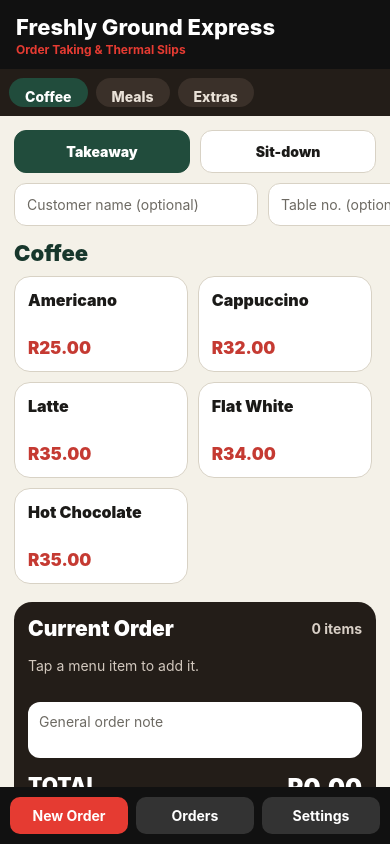
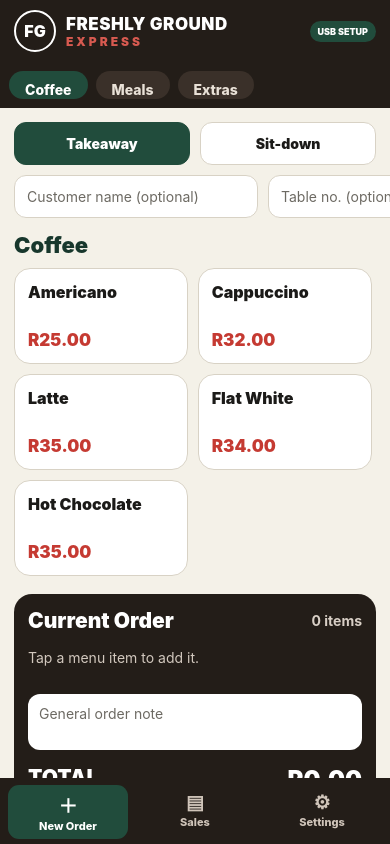
Before and after one commit to stockmatebi/FreshlyGroundOrders, a React Native app: screen / in a window 390 px wide. Built offline with nearby package versions, Linux system fonts and the light colour scheme.

Commit message:
Rebuild app shell for V2 sales archive, branding and local-first storage

```diff
--- a/App.js
+++ b/App.js
@@ -1,116 +1,139 @@
 import React, { useEffect, useMemo, useState } from 'react';
-import { Alert, SafeAreaView, StyleSheet, Text, View } from 'react-native';
+import { Alert, StyleSheet, Text, TouchableOpacity, View } from 'react-native';
 import AsyncStorage from '@react-native-async-storage/async-storage';
+import { SafeAreaProvider, SafeAreaView } from 'react-native-safe-area-context';
 import { StatusBar } from 'expo-status-bar';
-import { defaultMenu } from './src/data/menu';
+import { defaultMenu, normalizeMenu } from './src/data/menu';
+import { defaultSettings, mergeSettings } from './src/data/settings';
 import { NewOrderScreen } from './src/screens/NewOrderScreen';
 import { OrdersScreen } from './src/screens/OrdersScreen';
 import { SettingsScreen } from './src/screens/SettingsScreen';
+import { STORAGE_KEYS, loadJson, saveJson } from './src/utils/storage';
+import { localDateKey } from './src/utils/reports';
+import { theme } from './src/theme';
 
-const STORAGE_KEYS = {
-  menu: 'FGE_MENU_V1',
-  orders: 'FGE_ORDERS_V1',
-  printer: 'FGE_PRINTER_V1',
-};
+const LEGACY_KEYS = { menu: 'FGE_MENU_V1', orders: 'FGE_ORDERS_V1', printer: 'FGE_PRINTER_V1' };
 
 export default function App() {
+  return <SafeAreaProvider><AppShell /></SafeAreaProvider>;
+}
+
+function AppShell() {
   const [activeTab, setActiveTab] = useState('new');
   const [menu, setMenu] = useState(defaultMenu);
   const [orders, setOrders] = useState([]);
-  const [printer, setPrinter] = useState(null);
+  const [settings, setSettings] = useState(defaultSettings);
   const [ready, setReady] = useState(false);
 
-  useEffect(() => {
-    loadData();
-  }, []);
+  useEffect(() => { loadData(); }, []);
 
   async function loadData() {
     try {
-      const [savedMenu, savedOrders, savedPrinter] = await Promise.all([
-        AsyncStorage.getItem(STORAGE_KEYS.menu),
-        AsyncStorage.getItem(STORAGE_KEYS.orders),
-        AsyncStorage.getItem(STORAGE_KEYS.printer),
+      let savedMenu = await loadJson(STORAGE_KEYS.menu, null);
+      let savedOrders = await loadJson(STORAGE_KEYS.orders, null);
+      let savedSettings = await loadJson(STORAGE_KEYS.settings, null);
+
+      if (!savedMenu) savedMenu = await loadJson(LEGACY_KEYS.menu, null);
+      if (!savedOrders) savedOrders = await loadJson(LEGACY_KEYS.orders, null);
+      if (!savedSettings) {
+        const legacyPrinter = await loadJson(LEGACY_KEYS.printer, null);
+        savedSettings = legacyPrinter ? { ...defaultSettings, printer: null } : defaultSettings;
+      }
+
+      const normalizedMenu = normalizeMenu(savedMenu || defaultMenu);
+      const normalizedOrders = (savedOrders || []).map((order) => ({
+        ...order,
+        dayKey: order.dayKey || localDateKey(order.createdAt || Date.now()),
+        items: (order.items || []).map((item) => ({
+          ...item,
+          unitPrice: Number(item.unitPrice ?? item.price ?? 0),
+          selectedModifiers: item.selectedModifiers || [],
+        })),
+      }));
+      const mergedSettings = mergeSettings(savedSettings || defaultSettings);
+
+      setMenu(normalizedMenu);
+      setOrders(normalizedOrders);
+      setSettings(mergedSettings);
+      await Promise.all([
+        saveJson(STORAGE_KEYS.menu, normalizedMenu),
+        saveJson(STORAGE_KEYS.orders, normalizedOrders),
+        saveJson(STORAGE_KEYS.settings, mergedSettings),
       ]);
-      if (savedMenu) setMenu(JSON.parse(savedMenu));
-      if (savedOrders) setOrders(JSON.parse(savedOrders));
-      if (savedPrinter) setPrinter(JSON.parse(savedPrinter));
     } catch (error) {
       Alert.alert('Load error', 'The app could not load saved data.');
-    } finally {
-      setReady(true);
-    }
+    } finally { setReady(true); }
   }
 
   async function saveMenu(nextMenu) {
-    setMenu(nextMenu);
-    await AsyncStorage.setItem(STORAGE_KEYS.menu, JSON.stringify(nextMenu));
+    const normalized = normalizeMenu(nextMenu);
+    setMenu(normalized);
+    await saveJson(STORAGE_KEYS.menu, normalized);
   }
 
-  async function savePrinter(nextPrinter) {
-    setPrinter(nextPrinter);
-    await AsyncStorage.setItem(STORAGE_KEYS.printer, JSON.stringify(nextPrinter));
+  async function saveSettings(next) {
+    const merged = mergeSettings(next);
+    setSettings(merged);
+    await saveJson(STORAGE_KEYS.settings, merged);
   }
 
   async function addOrder(order) {
-    const nextOrders = [order, ...orders].slice(0, 500);
-    setOrders(nextOrders);
-    await AsyncStorage.setItem(STORAGE_KEYS.orders, JSON.stringify(nextOrders));
+    const next = [order, ...orders];
+    setOrders(next);
+    await saveJson(STORAGE_KEYS.orders, next);
   }
 
-  async function updateOrderStatus(orderId, status) {
-    const nextOrders = orders.map((order) =>
-      order.id === orderId ? { ...order, status } : order
-    );
+  function getNextOrderNumber(now = new Date()) {
+    const key = localDateKey(now);
+    const todayCount = orders.filter((o) => (o.dayKey || localDateKey(o.createdAt)) === key).length;
+    return String(todayCount + 1).padStart(3, '0');
+  }
+
+  async function restoreBackup(payload) {
+    const nextMenu = normalizeMenu(payload.menu || defaultMenu);
+    const nextOrders = payload.orders || [];
+    const nextSettings = mergeSettings(payload.settings || defaultSettings);
+    setMenu(nextMenu);
     setOrders(nextOrders);
-    await AsyncStorage.setItem(STORAGE_KEYS.orders, JSON.stringify(nextOrders));
+    setSettings(nextSettings);
+    await Promise.all([
+      saveJson(STORAGE_KEYS.menu, nextMenu),
+      saveJson(STORAGE_KEYS.orders, nextOrders),
+      saveJson(STORAGE_KEYS.settings, nextSettings),
+    ]);
+    Alert.alert('Backup restored', 'Menu, settings and sales history have been restored.');
   }
 
   const content = useMemo(() => {
-    if (!ready) {
-      return <Text style={styles.loading}>Loading Freshly Ground Orders...</Text>;
-    }
-    if (activeTab === 'orders') {
-      return <OrdersScreen orders={orders} printer={printer} onStatusChange={updateOrderStatus} />;
-    }
-    if (activeTab === 'settings') {
-      return <SettingsScreen menu={menu} onSaveMenu={saveMenu} printer={printer} onSavePrinter={savePrinter} />;
-    }
-    return <NewOrderScreen menu={menu} printer={printer} onOrderSaved={addOrder} />;
-  }, [activeTab, menu, orders, printer, ready]);
+    if (!ready) return <View style={styles.loadingWrap}><Text style={styles.loading}>Loading Freshly Ground…</Text></View>;
+    if (activeTab === 'sales') return <OrdersScreen orders={orders} settings={settings} />;
+    if (activeTab === 'settings') return <SettingsScreen menu={menu} onSaveMenu={saveMenu} settings={settings} onSaveSettings={saveSettings} orders={orders} onRestoreBackup={restoreBackup} />;
+    return <NewOrderScreen menu={menu} settings={settings} onOrderSaved={addOrder} getNextOrderNumber={getNextOrderNumber} />;
+  }, [activeTab, menu, orders, settings, ready]);
 
-  return (
-    <SafeAreaView style={styles.safeArea}>
-      <StatusBar style="light" />
-      <View style={styles.header}>
-        <Text style={styles.brand}>Freshly Ground Express</Text>
-        <Text style={styles.subtitle}>Order Taking & Thermal Slips</Text>
-      </View>
-      <View style={styles.body}>{content}</View>
-      <View style={styles.tabs}>
-        <TabButton active={activeTab === 'new'} label="New Order" onPress={() => setActiveTab('new')} />
-        <TabButton active={activeTab === 'orders'} label="Orders" onPress={() => setActiveTab('orders')} />
-        <TabButton active={activeTab === 'settings'} label="Settings" onPress={() => setActiveTab('settings')} />
-      </View>
-    </SafeAreaView>
-  );
+  return <SafeAreaView style={styles.safeArea} edges={['top','bottom']}>
+    <StatusBar style="light" backgroundColor={theme.colors.espresso} />
+    <View style={styles.header}>
+      <View style={styles.logoMark}><Text style={styles.logoFG}>FG</Text></View>
+      <View style={styles.brandWrap}><Text style={styles.brandTop}>FRESHLY GROUND</Text><Text style={styles.brandBottom}>EXPRESS</Text></View>
+      <View style={styles.usbBadge}><Text style={styles.usbBadgeText}>{settings.printer ? 'USB READY' : 'USB SETUP'}</Text></View>
+    </View>
+    <View style={styles.body}>{content}</View>
+    <View style={styles.tabs}>
+      <TabButton icon="＋" active={activeTab === 'new'} label="New Order" onPress={() => setActiveTab('new')} />
+      <TabButton icon="▤" active={activeTab === 'sales'} label="Sales" onPress={() => setActiveTab('sales')} />
+      <TabButton icon="⚙" active={activeTab === 'settings'} label="Settings" onPress={() => setActiveTab('settings')} />
+    </View>
+  </SafeAreaView>;
 }
 
-function TabButton({ active, label, onPress }) {
-  return (
-    <Text onPress={onPress} style={[styles.tabButton, active && styles.tabButtonActive]}>
-      {label}
-    </Text>
-  );
+function TabButton({ active, icon, label, onPress }) {
+  return <TouchableOpacity onPress={onPress} style={[styles.tabButton, active && styles.tabButtonActive]}>
+    <Text style={[styles.tabIcon, active && styles.tabTextActive]}>{icon}</Text><Text style={[styles.tabLabel, active && styles.tabTextActive]}>{label}</Text>
+  </TouchableOpacity>;
 }
 
+const c = theme.colors;
 const styles = StyleSheet.create({
-  safeArea: { flex: 1, backgroundColor: '#111' },
-  header: { backgroundColor: '#111', paddingHorizontal: 16, paddingTop: 14, paddingBottom: 12 },
-  brand: { color: '#fff', fontSize: 22, fontWeight: '800' },
-  subtitle: { color: '#e53b32', fontSize: 12, marginTop: 2, fontWeight: '700' },
-  body: { flex: 1, backgroundColor: '#f5f2ea' },
-  loading: { padding: 20, fontSize: 16 },
-  tabs: { flexDirection: 'row', backgroundColor: '#111', padding: 10, gap: 8 },
-  tabButton: { flex: 1, color: '#fff', textAlign: 'center', paddingVertical: 10, borderRadius: 10, backgroundColor: '#333', fontWeight: '700' },
-  tabButtonActive: { backgroundColor: '#e53b32' },
+  safeArea:{flex:1,backgroundColor:c.espresso},header:{backgroundColor:c.espresso,paddingHorizontal:14,paddingVertical:10,flexDirection:'row',alignItems:'center',gap:10},logoMark:{width:42,height:42,borderRadius:21,borderWidth:2,borderColor:'#fff',alignItems:'center',justifyContent:'center'},logoFG:{color:'#fff',fontWeight:'900',fontSize:16},brandWrap:{flex:1},brandTop:{color:'#fff',fontSize:17,fontWeight:'900',letterSpacing:.5},brandBottom:{color:'#D75A50',fontSize:12,fontWeight:'900',letterSpacing:3},usbBadge:{backgroundColor:c.green,paddingHorizontal:8,paddingVertical:5,borderRadius:999},usbBadgeText:{color:'#fff',fontSize:9,fontWeight:'900'},body:{flex:1,backgroundColor:c.bg},loadingWrap:{flex:1,justifyContent:'center',alignItems:'center'},loading:{color:c.ink,fontWeight:'800'},tabs:{flexDirection:'row',backgroundColor:c.espresso,paddingHorizontal:8,paddingTop:7,paddingBottom:5,gap:7},tabButton:{flex:1,alignItems:'center',paddingVertical:6,borderRadius:11},tabButtonActive:{backgroundColor:c.green},tabIcon:{color:'#CFC4B9',fontSize:19,fontWeight:'900'},tabLabel:{color:'#CFC4B9',fontSize:11,fontWeight:'800',marginTop:1},tabTextActive:{color:'#fff'},
 });
```
